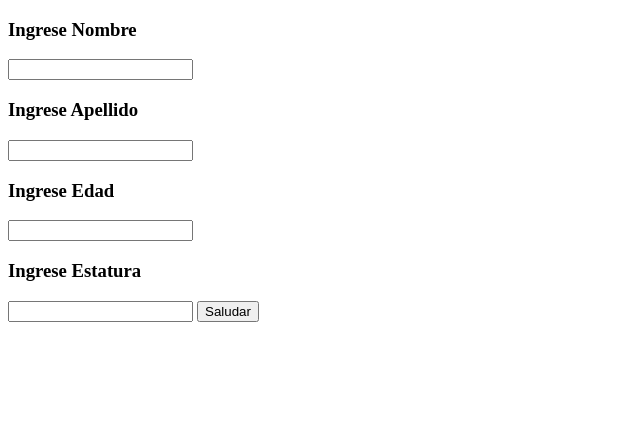
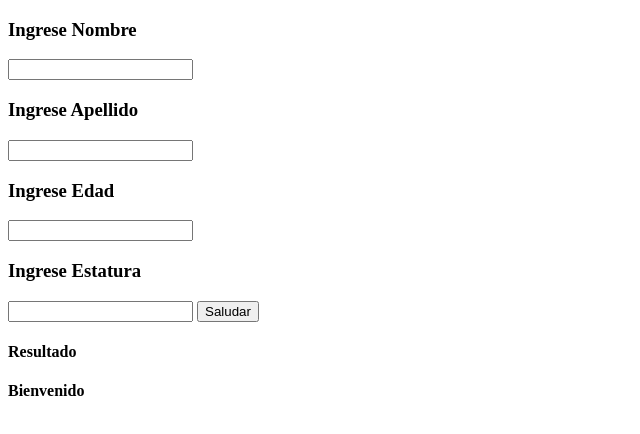
Before and after one commit to luisAristeguieta/krakeDev, a plain HTML site: page utilitarios/saludo.html in a window 1280 px wide. Both pictures are taken after a click on the button "Saludar". Shown: the whole page, without its empty margins (0-640 px from the left). Drawn offline with Linux system fonts and the light colour scheme.

Commit message:
Funcion mostrarTexto ok

```diff
--- a/utilitarios/saludo.html
+++ b/utilitarios/saludo.html
@@ -13,5 +13,7 @@
         <h3>Ingrese Estatura</h3>
         <input type="text" id="txtEstatura"/>
         <input type="button" Value="Saludar" onclick="saludar();"/>
+        <h4>Resultado</h4>
+        <h4 id="lblResultado"></h4>
     </body>
 </html>
--- a/utilitarios/saludo.js
+++ b/utilitarios/saludo.js
@@ -2,7 +2,9 @@ saludar = function(){
     let nombre = recuperarTexto("txtNombre");
     let apellido = recuperarTexto("txtApellido")
     let edad = recuperarInt("txtEdad");
-    let estatura = recuperarFloat("txtEstatura")
+    let estatura = recuperarFloat("txtEstatura");
+    let mensajeBienvenida = "Bienvenido " + nombre + " " + apellido;
+    mostrarTexto("lblResultado",mensajeBienvenida);
 }
 
 recuperarTexto = function(idComponente){
@@ -23,3 +25,8 @@ recuperarFloat = function(idComponente){
     let valorFloat = parseFloat(valorCaja);
     return valorFloat;
 }
+
+mostrarTexto = function(idComponente,mensaje){
+    let componente = document.getElementById(idComponente);
+    componente.innerText = mensaje;
+}
```
